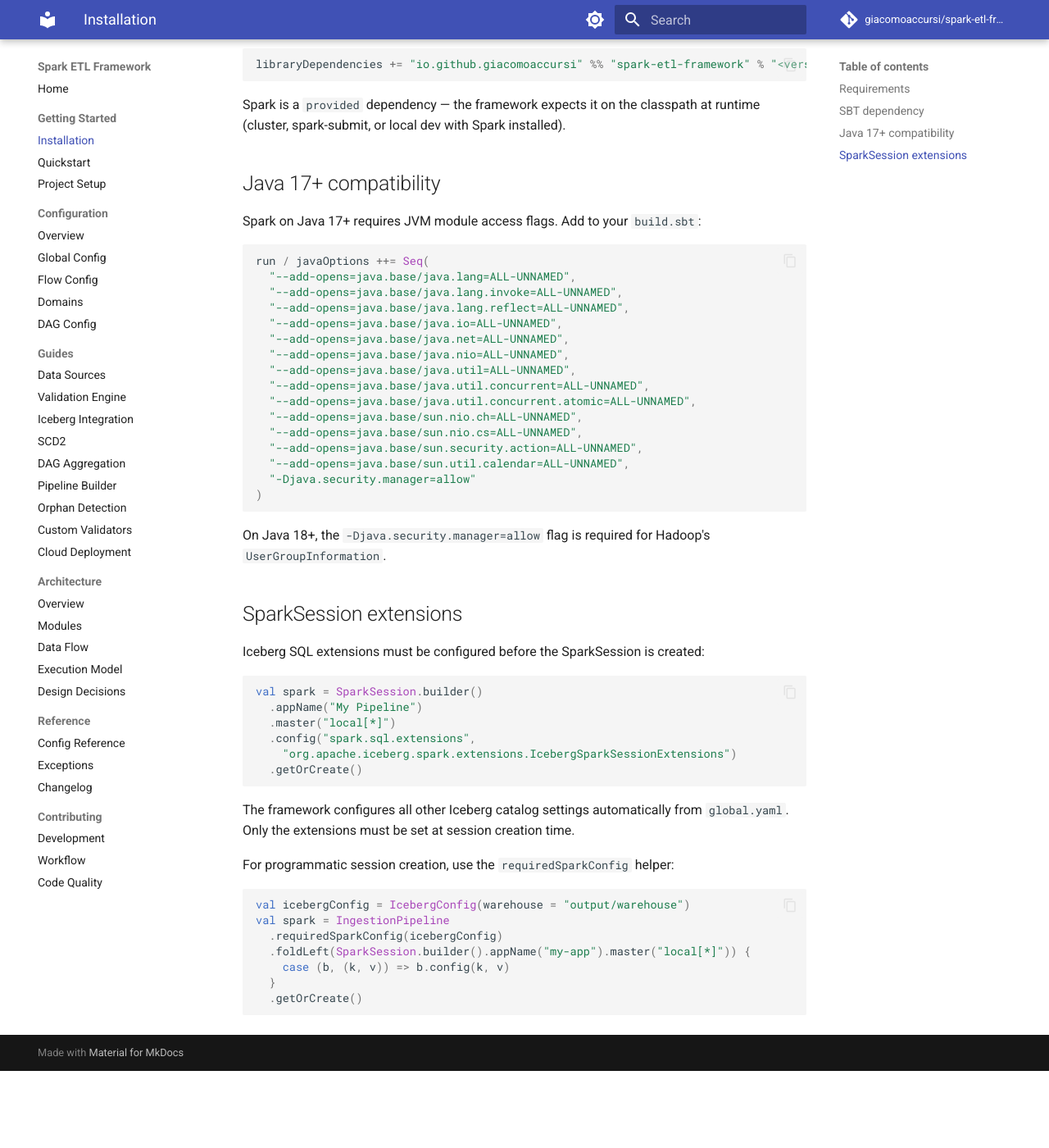
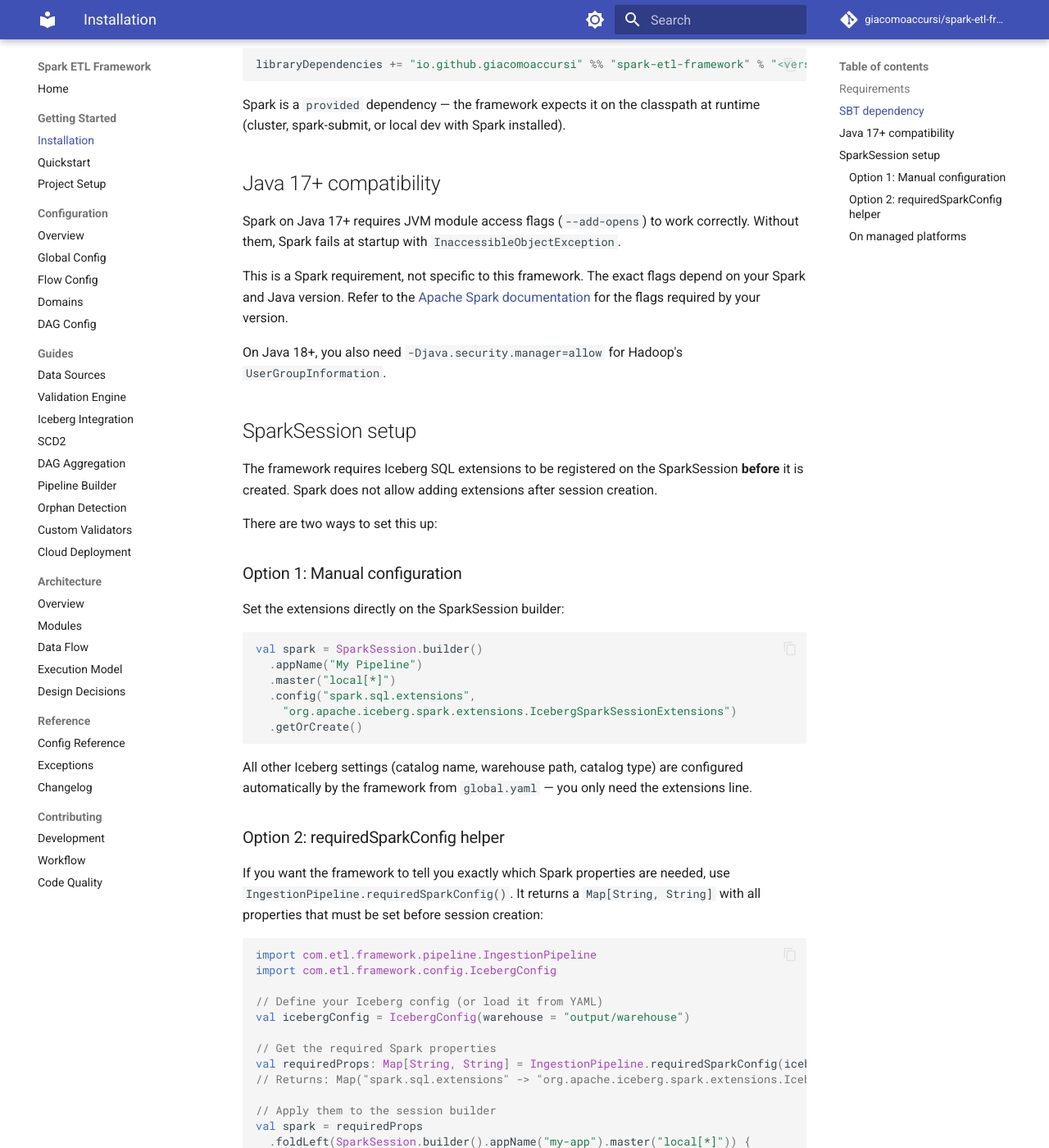
Before and after one commit to giacomoaccursi/Floe, an MkDocs documentation site: the page built from site-docs/getting-started/installation.md, in a window 1280 px wide and 1400 px high, scrolled down 431 px. Shown: the whole window at 82% size. Built offline with MkDocs 1.6.1 and Material for MkDocs 9.7.7, drawn with Linux system fonts in a browser that asks for light colours; comment, search, counter and statistics services are not loaded; before the commit the page ends 1737 px from its top, so only the background shows below that; some of the changed text lies outside the part shown.

Commit message:
docs: simplify Java flags, improve requiredSparkConfig docs

````diff
--- a/site-docs/getting-started/installation.md
+++ b/site-docs/getting-started/installation.md
@@ -19,32 +19,21 @@ Spark is a `provided` dependency — the framework expects it on the classpath a
 
 ## Java 17+ compatibility
 
-Spark on Java 17+ requires JVM module access flags. Add to your `build.sbt`:
+Spark on Java 17+ requires JVM module access flags (`--add-opens`) to work correctly. Without them, Spark fails at startup with `InaccessibleObjectException`.
 
-```scala
-run / javaOptions ++= Seq(
-  "--add-opens=java.base/java.lang=ALL-UNNAMED",
-  "--add-opens=java.base/java.lang.invoke=ALL-UNNAMED",
-  "--add-opens=java.base/java.lang.reflect=ALL-UNNAMED",
-  "--add-opens=java.base/java.io=ALL-UNNAMED",
-  "--add-opens=java.base/java.net=ALL-UNNAMED",
-  "--add-opens=java.base/java.nio=ALL-UNNAMED",
-  "--add-opens=java.base/java.util=ALL-UNNAMED",
-  "--add-opens=java.base/java.util.concurrent=ALL-UNNAMED",
-  "--add-opens=java.base/java.util.concurrent.atomic=ALL-UNNAMED",
-  "--add-opens=java.base/sun.nio.ch=ALL-UNNAMED",
-  "--add-opens=java.base/sun.nio.cs=ALL-UNNAMED",
-  "--add-opens=java.base/sun.security.action=ALL-UNNAMED",
-  "--add-opens=java.base/sun.util.calendar=ALL-UNNAMED",
-  "-Djava.security.manager=allow"
-)
-```
+This is a Spark requirement, not specific to this framework. The exact flags depend on your Spark and Java version. Refer to the [Apache Spark documentation](https://spark.apache.org/docs/latest/) for the flags required by your version.
 
-On Java 18+, the `-Djava.security.manager=allow` flag is required for Hadoop's `UserGroupInformation`.
+On Java 18+, you also need `-Djava.security.manager=allow` for Hadoop's `UserGroupInformation`.
 
-## SparkSession extensions
+## SparkSession setup
 
-Iceberg SQL extensions must be configured before the SparkSession is created:
+The framework requires Iceberg SQL extensions to be registered on the SparkSession **before** it is created. Spark does not allow adding extensions after session creation.
+
+There are two ways to set this up:
+
+### Option 1: Manual configuration
+
+Set the extensions directly on the SparkSession builder:
 
 ```scala
 val spark = SparkSession.builder()
@@ -55,16 +44,43 @@ val spark = SparkSession.builder()
   .getOrCreate()
 ```
 
-The framework configures all other Iceberg catalog settings automatically from `global.yaml`. Only the extensions must be set at session creation time.
+All other Iceberg settings (catalog name, warehouse path, catalog type) are configured automatically by the framework from `global.yaml` — you only need the extensions line.
 
-For programmatic session creation, use the `requiredSparkConfig` helper:
+### Option 2: requiredSparkConfig helper
+
+If you want the framework to tell you exactly which Spark properties are needed, use `IngestionPipeline.requiredSparkConfig()`. It returns a `Map[String, String]` with all properties that must be set before session creation:
 
 ```scala
+import com.etl.framework.pipeline.IngestionPipeline
+import com.etl.framework.config.IcebergConfig
+
+// Define your Iceberg config (or load it from YAML)
 val icebergConfig = IcebergConfig(warehouse = "output/warehouse")
-val spark = IngestionPipeline
-  .requiredSparkConfig(icebergConfig)
+
+// Get the required Spark properties
+val requiredProps: Map[String, String] = IngestionPipeline.requiredSparkConfig(icebergConfig)
+// Returns: Map("spark.sql.extensions" -> "org.apache.iceberg.spark.extensions.IcebergSparkSessionExtensions")
+
+// Apply them to the session builder
+val spark = requiredProps
   .foldLeft(SparkSession.builder().appName("my-app").master("local[*]")) {
-    case (b, (k, v)) => b.config(k, v)
+    case (builder, (key, value)) => builder.config(key, value)
   }
   .getOrCreate()
 ```
+
+This is useful when:
+
+- You use a custom catalog provider (Glue, Nessie) that may require additional session-level properties
+- You want to keep the session setup in sync with the framework's requirements automatically
+
+If you registered custom catalog providers, pass them so their properties are included:
+
+```scala
+val extraProviders = Map("nessie" -> (() => new NessieCatalogProvider()))
+val requiredProps = IngestionPipeline.requiredSparkConfig(icebergConfig, extraProviders)
+```
+
+### On managed platforms
+
+On Databricks, EMR, Dataproc, and Glue, the SparkSession is pre-created by the platform. The Iceberg extensions are typically configured at the cluster level or via job parameters — you don't need to set them in code. Check your platform's documentation for how to add `spark.sql.extensions`.
````
Also changed, not shown: site-docs/getting-started/project-setup.md (+3 -17 lines).
